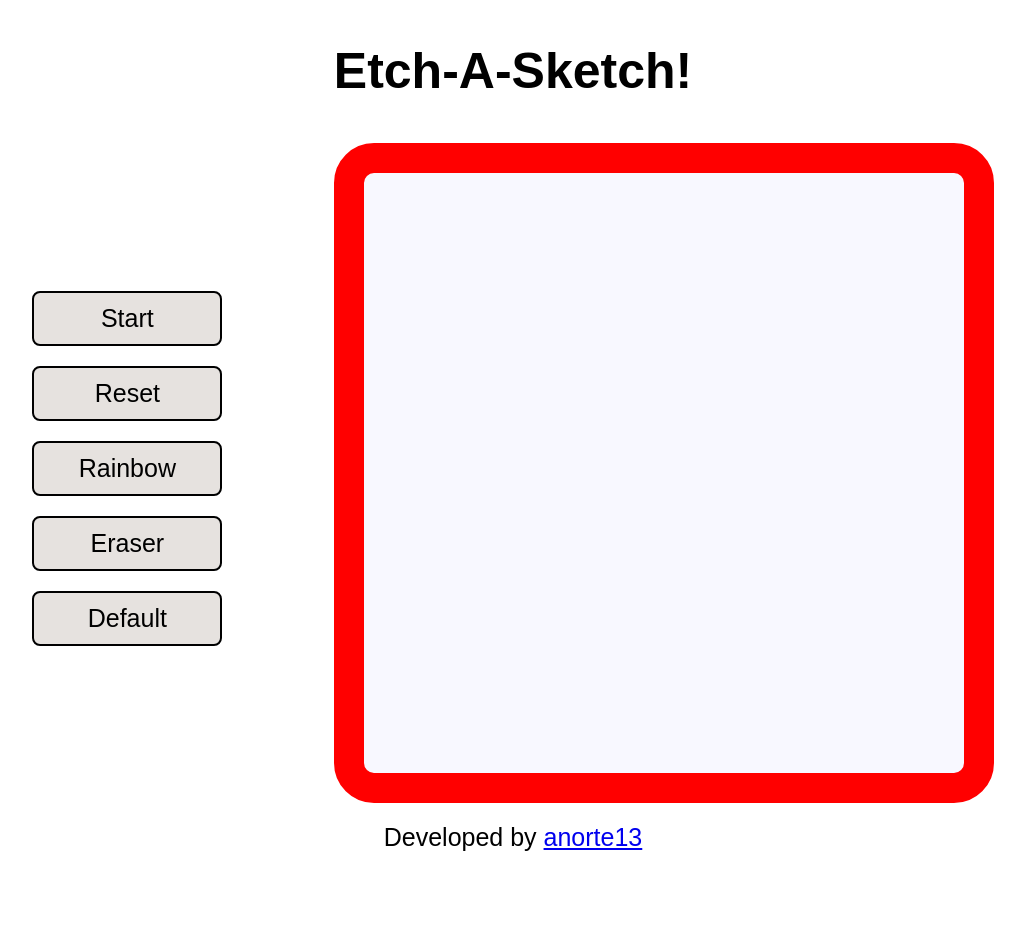
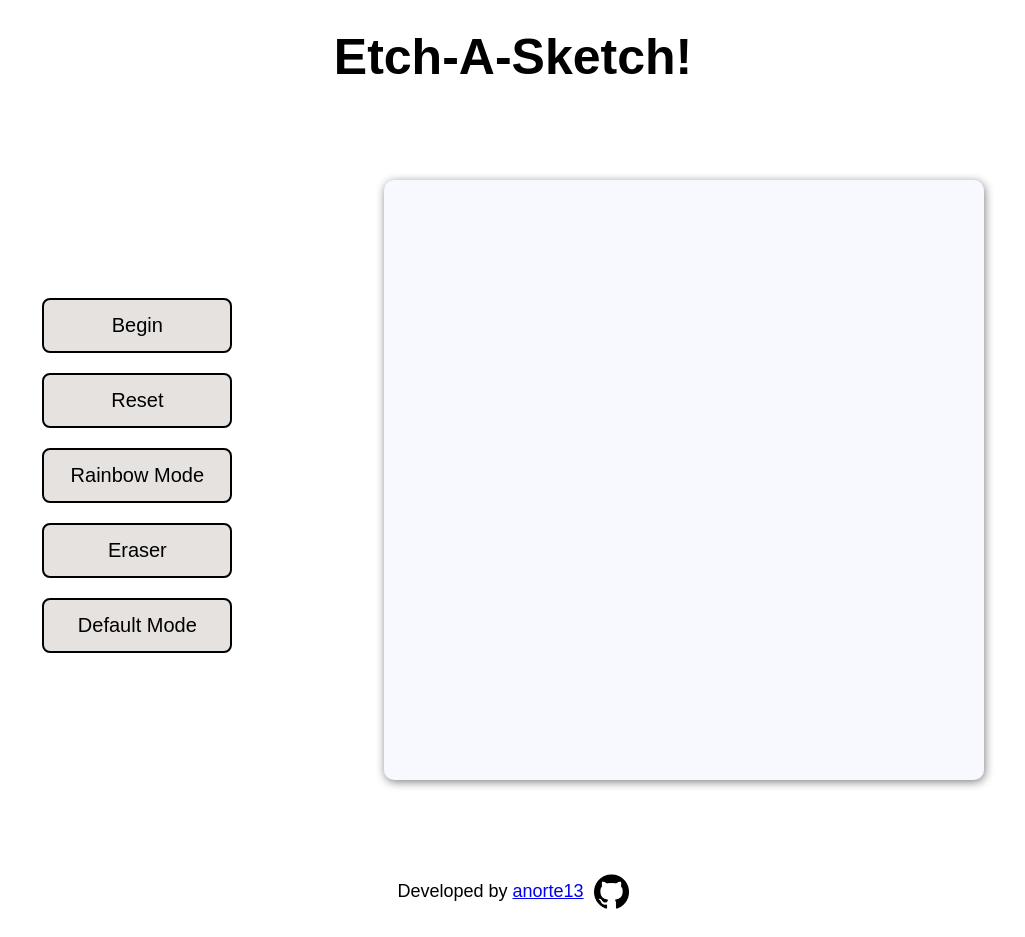
Before and after one commit to anorte13/etch-a-sketch, a plain HTML site: page index.html in a window 1280 px wide. Shown: the whole page, without its empty margins (127-1152 px from the left). Before the commit the page ends 872 px from the top, so only its background shows below. Drawn offline with Linux system fonts and the light colour scheme.

Commit message:
updated styling, refactored clearGrid function

```diff
--- a/etch-a-sketch-logic.js
+++ b/etch-a-sketch-logic.js
@@ -2,6 +2,8 @@
 const $ = (id) => {
   return document.getElementById(id);
 };
+
+let container = $("container");
 
 let startBtn = $("user");
 startBtn.addEventListener("click", createGrid);
@@ -19,8 +21,6 @@ let ereaseBtn = $("eraser");
 ereaseBtn.addEventListener("click", eraserBox);
 
 function createGrid() {
-  let container = document.getElementById("container");
-
   let rows = prompt("How many rows do you want?: ");
   if (rows > 100) {
     alert("Please pick a number less than 100");
@@ -39,6 +39,7 @@ function createGrid() {
       this.style.backgroundColor = "black";
     });
   }
+  startBtn.disabled = true;
 }
 
 function clearGrid() {
@@ -46,6 +47,10 @@ function clearGrid() {
   element.forEach((box) => {
     box.style.backgroundColor = "ghostwhite";
   });
+  while (container.firstChild) {
+    container.removeChild(container.firstElementChild);
+  }
+  startBtn.disabled = false;
 }
 
 function rainbowMode() {
--- a/index.html
+++ b/index.html
@@ -14,17 +14,21 @@
       </div>
       <div class="main">
         <div class="settings">
-          <button id="user">Start</button>
+          <button id="user">Begin</button>
           <button id="delete">Reset</button>
-          <button id="rainbow">Rainbow</button>
+          <button id="rainbow">Rainbow Mode</button>
           <button id="eraser">Eraser</button>
-          <button id="default">Default</button>
+          <button id="default">Default Mode</button>
         </div>
         <div id="container"></div>
       </div>
-      <div class="footer">
-        <footer>
-          Developed by <a href="https://github.com/anorte13">anorte13</a>
+        <footer class="footer">
+          <div>
+            Developed by
+            <a href="https://github.com/anorte13">anorte13</a>
+          </div>
+
+          <img src="./IMGS/github-logo.png" alt="Github Logo" />
         </footer>
       </div>
     </div>
--- a/styles.css
+++ b/styles.css
@@ -4,9 +4,9 @@
   grid-template-rows: repeat(var(--columns-row), 1fr);
   width: 600px;
   height: 600px;
-  border: 30px solid red;
-  border-radius: 40px;
+  border-radius: 10px;
   background-color: ghostwhite;
+  box-shadow: 1px 2px 10px grey;
 }
 :root {
   --columns-row: 2;
@@ -21,7 +21,6 @@
   font-family: Arial, Helvetica, sans-serif;
 }
 .settings {
-  width: 10rem;
   display: flex;
   flex-direction: column;
   justify-content: center;
@@ -29,7 +28,9 @@
   gap: 20px;
 }
 .wrapper {
-  display: block;
+  display: flex;
+  flex-direction: column;
+  gap: 4rem;
 }
 .main {
   margin: 10px;
@@ -41,14 +42,17 @@
 .title {
   display: flex;
   flex-direction: column;
+  margin: 10px;
 }
 .footer {
-  font-size: 25px;
+  font-size: 18px;
   padding: 10px;
   margin: 10px;
   display: flex;
+  flex-direction: row;
   align-items: center;
   justify-content: center;
+  gap: 10px;
   font-family: Arial, Helvetica, sans-serif;
 }
 button {
@@ -58,7 +62,8 @@ button {
   text-align: center;
   background-color: rgb(230, 226, 223);
   padding: 5px;
-  font-size: 25px;
+  font-size: 20px;
+  font-weight: 100;
   width: 190px;
   height: 55px;
   font-family: Arial, Helvetica, sans-serif;
@@ -71,3 +76,7 @@ button:active {
   transform: translateY(4px);
   background-color: whitesmoke;
 }
+img {
+  height: 35px;
+  width: 35px;
+}
```
Also changed, not shown: IMGS/github-logo.png (added).
